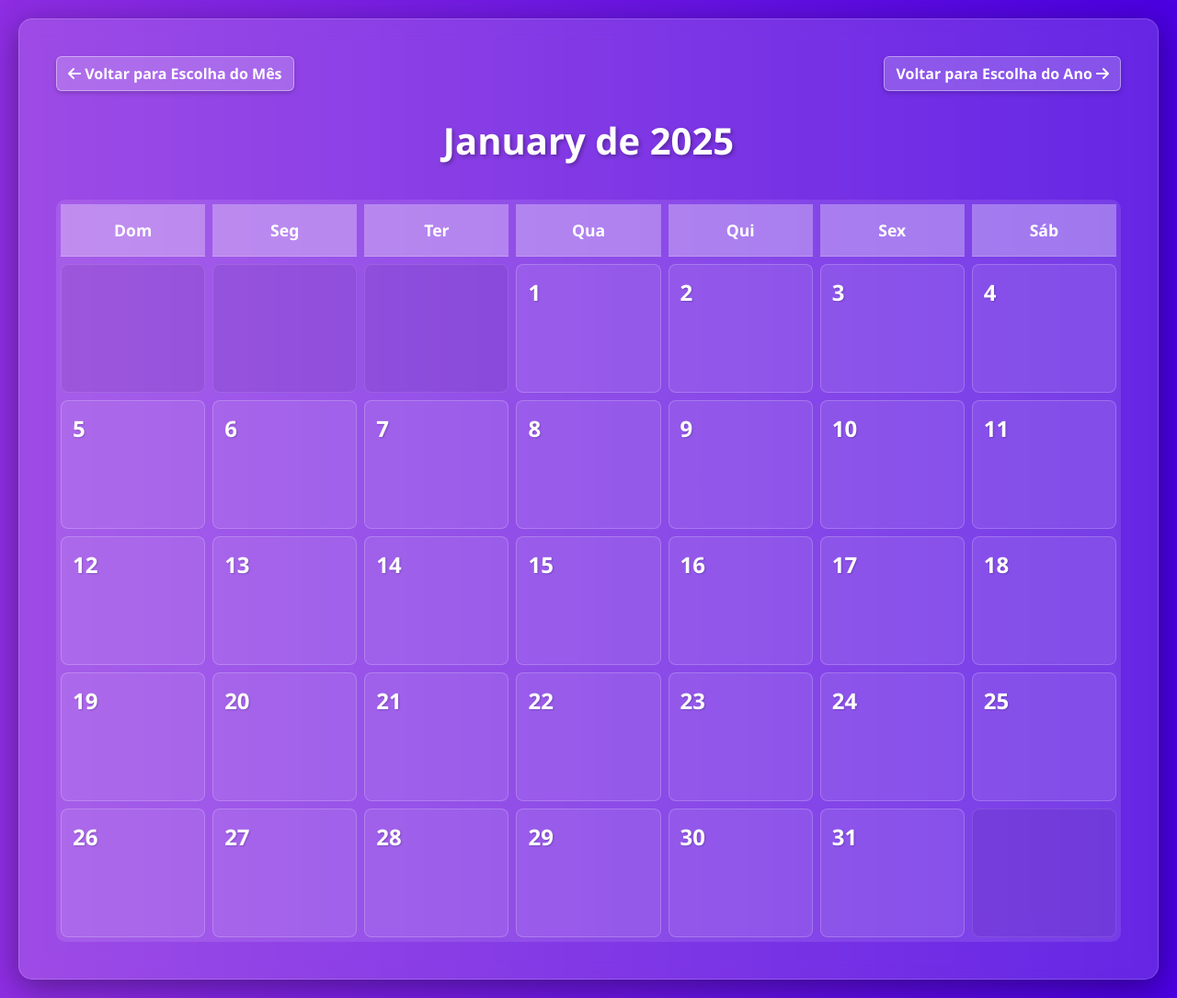
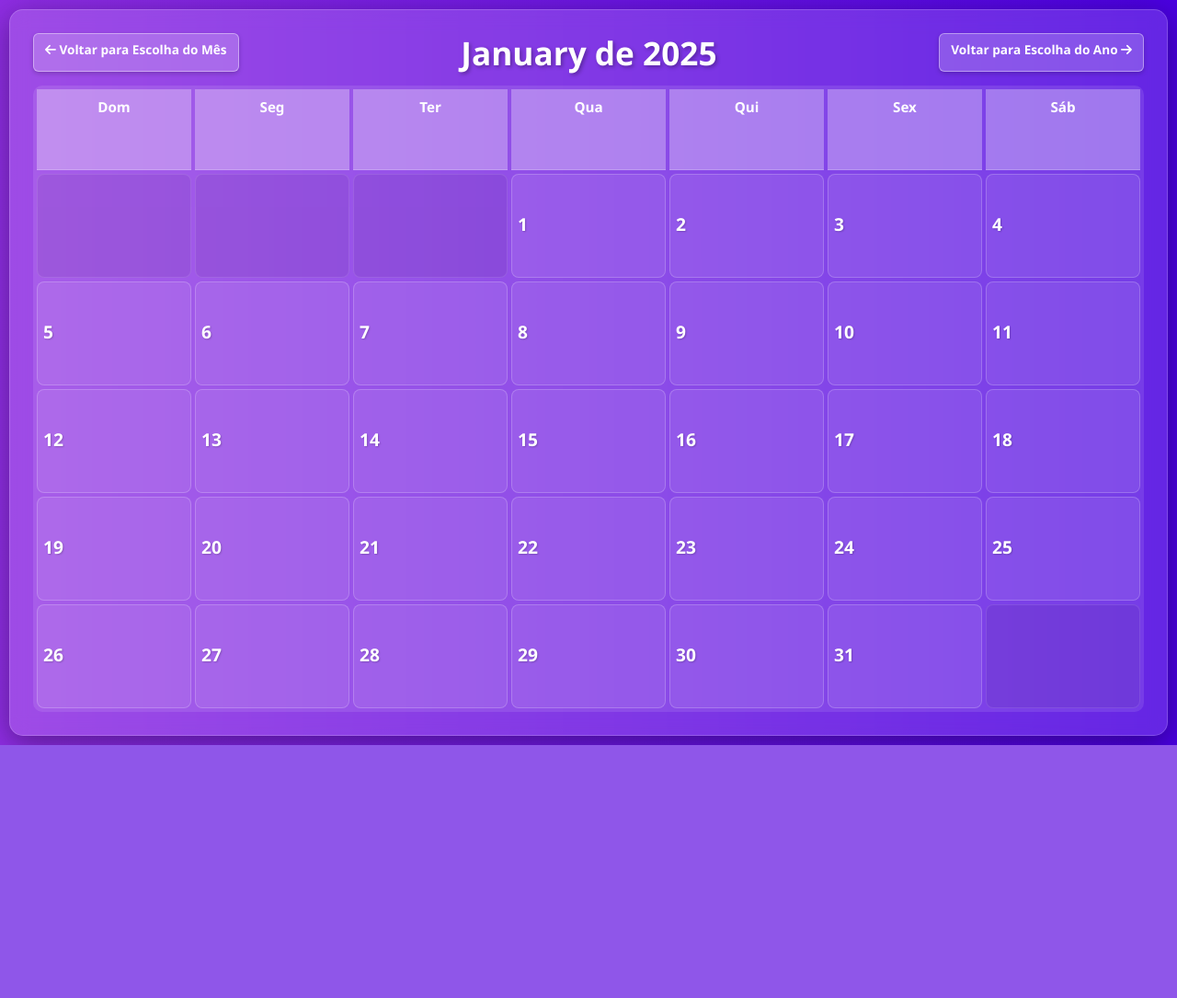
Before and after one commit to manu-sgc/tracker, a Django app: page /atividades/2025/1/ in a window 1280 px wide. Shown: the whole page at 92% size. After the commit the page ends 810 px from the top, so only its background shows below. Run offline with Django 4.2, Linux system fonts and the light colour scheme; data that the repository does not hold is empty.

Commit message:
finalizando

```diff
--- a/atividades/templates/atividades/calendar_view.html
+++ b/atividades/templates/atividades/calendar_view.html
@@ -9,37 +9,42 @@
     <style>
         body {
             font-family: 'Segoe UI', Tahoma, Geneva, Verdana, sans-serif;
-            background: linear-gradient(to right, #8e2de2, #4a00e0); /* Mesmo gradiente */
-            /* Removemos display: flex, justify-content, align-items para que o body ocupe a página toda */
-            min-height: 100vh; /* Ainda ocupa a altura total da viewport */
+            background: linear-gradient(to right, #8e2de2, #4a00e0);
+            min-height: 100vh;
             margin: 0;
             color: #fff;
-            padding: 20px; /* Adiciona um padding geral ao body para evitar que o conteúdo encoste nas bordas */
+            padding: 10px; /* Reduz ainda mais o padding geral do body */
+            display: flex;
+            justify-content: center;
+            align-items: center;
         }
         .container {
-            max-width: 1300px; /* Aumenta a largura máxima para ocupar mais espaço */
-            width: 100%; /* Garante que ele use a largura máxima disponível */
-            padding: 40px;
+            max-width: 1300px;
+            width: 100%;
+            padding: 25px; /* Reduz o padding vertical do container */
             border-radius: 15px;
             background-color: rgba(255, 255, 255, 0.15);
             backdrop-filter: blur(10px);
             box-shadow: 0 8px 32px 0 rgba(0, 0, 0, 0.37);
             text-align: center;
             border: 1px solid rgba(255, 255, 255, 0.18);
-            margin-left: auto; /* Centraliza o container */
+            margin-left: auto;
             margin-right: auto;
+            display: flex;
+            flex-direction: column;
+            height: calc(100vh - 10px); /* Ajusta para nova margem do body (20px = 2*10px) */
         }
         h1 {
             color: #fff;
-            margin-bottom: 40px;
-            font-size: 2.5em;
+            margin-bottom: 0px;
+            font-size: 2.2em;
             font-weight: 700;
             text-shadow: 2px 2px 4px rgba(0, 0, 0, 0.3);
         }
         .nav-links {
             display: flex;
             justify-content: space-between;
-            margin-bottom: 30px;
+            margin-bottom: 0px;
         }
         .nav-links .btn {
             background-color: rgba(255, 255, 255, 0.2);
@@ -48,6 +53,8 @@
             font-weight: bold;
             transition: all 0.3s ease;
             box-shadow: 0 2px 5px rgba(0,0,0,0.2);
+            padding: 7px 12px;
+            font-size: 0.85em;
         }
         .nav-links .btn:hover {
             background-color: rgba(255, 255, 255, 0.4);
@@ -57,29 +64,32 @@
 
         .calendar-grid {
             display: grid;
+            margin-top: 15px;
             grid-template-columns: repeat(7, 1fr);
-            gap: 8px;
+            /* grid-template-rows: auto repeat(6, minmax(70px, 1fr)); */
+            gap: 4px; /* Reduz o gap um pouco mais */
             background-color: rgba(255, 255, 255, 0.1);
             border-radius: 10px;
             overflow: hidden;
-            padding: 5px;
+            padding: 4px; /* Reduz o padding da grid */
+            flex-grow: 1;
         }
         .calendar-header {
             background-color: rgba(255, 255, 255, 0.3);
             color: #fff;
             font-weight: bold;
             text-align: center;
-            padding: 15px 0;
+            padding: 8px 0; /* Reduz o padding do cabeçalho dos dias da semana */
             border-bottom: 1px solid rgba(255, 255, 255, 0.2);
-            font-size: 1.1em;
+            font-size: 0.95em; /* Reduz ligeiramente a fonte do cabeçalho */
         }
         .day-cell {
             border: 1px solid rgba(255, 255, 255, 0.2);
-            padding: 12px;
-            min-height: 140px;
+            padding: 6px; /* Reduz o padding interno da célula */
+            min-height: 65px; /* Reduz o min-height da célula para se ajustar */
             display: flex;
-            flex-direction: column; /* Coloca os itens em coluna por padrão */
-            justify-content: space-between;
+            flex-direction: column;
+            justify-content: center;
             background-color: rgba(255, 255, 255, 0.08);
             cursor: pointer;
             transition: all 0.2s ease;
@@ -92,44 +102,43 @@
         .day-cell.empty { background-color: rgba(0, 0, 0, 0.1); cursor: default; opacity: 0.5; }
         .day-cell:not(.empty):hover {
             background-color: rgba(255, 255, 255, 0.15);
-            box-shadow: 0 4px 15px rgba(0,0,0,0.3);
-            transform: translateY(-3px);
+            box-shadow: 0 3px 8px rgba(0,0,0,0.3);
+            transform: translateY(-1px);
         }
 
-        /* Ajuste para o número do dia e humor lado a lado */
         .day-header-content {
             display: flex;
-            align-items: center; /* Alinha verticalmente */
-            justify-content: flex-start; /* Alinha à esquerda */
-            margin-bottom: 5px; /* Espaço entre o cabeçalho do dia e o comentário */
-            gap: 8px; /* Espaço entre o número e o humor */
+            align-items: center;
+            justify-content: flex-start;
+            margin-bottom: 2px; /* Reduz o margin-bottom */
+            gap: 4px; /* Reduz o gap */
         }
         .day-number {
             font-weight: bold;
-            font-size: 1.5em;
+            font-size: 1.2em; /* Reduz um pouco a fonte do número do dia */
             color: inherit;
-            margin-bottom: 0; /* Remove margin-bottom que estava conflitando */
+            margin-bottom: 0;
         }
         .mood-text {
-            font-size: 1em;
+            font-size: 0.8em; /* Reduz um pouco a fonte do humor */
             font-weight: bold;
             color: inherit;
-            white-space: nowrap; /* Impede que o texto do humor quebre linha */
+            white-space: nowrap;
             overflow: hidden;
             text-overflow: ellipsis;
         }
         .comment-snippet {
-            font-size: 0.85em;
+            font-size: 0.75em; /* Reduz o tamanho da fonte do comentário */
             color: inherit;
             opacity: 0.8;
-            max-height: 60px;
+            max-height: 30px; /* Reduz a altura máxima do snippet */
             overflow: hidden;
             text-overflow: ellipsis;
             display: -webkit-box;
-            -webkit-line-clamp: 3;
+            -webkit-line-clamp: 2;
             -webkit-box-orient: vertical;
             white-space: normal;
-            margin-top: 5px;
+            margin-top: 2px; /* Reduz o margin-top */
         }
 
         /* Cores para o humor (adaptadas para o novo esquema) */
@@ -147,7 +156,10 @@
             text-shadow: 1px 1px 2px rgba(0, 0, 0, 0.4); /* Adiciona sombra para melhor legibilidade em cores claras */
         }
 
-        /* Estilos do Modal */
+        /* Estilos do Modal (mantidos, mas ajuste de max-width) */
+        #activityModal .modal-dialog {
+            max-width: 400px; /* Reduz um pouco mais a largura do modal */
+        }
         #activityModal .modal-content {
             border-radius: 15px;
             background-color: rgba(255, 255, 255, 0.9);
@@ -161,22 +173,26 @@
             border-top-left-radius: 15px;
             border-top-right-radius: 15px;
             border-bottom: none;
-            padding: 20px;
+            padding: 15px; /* Reduz padding do header do modal */
         }
         #activityModal .modal-header .btn-close { filter: invert(1); }
-        #activityModal .modal-body { padding: 25px; }
+        #activityModal .modal-body { padding: 20px; } /* Reduz padding do body do modal */
         #activityModal .modal-body label { font-weight: bold; }
         #activityModal .modal-body textarea,
         #activityModal .modal-body select {
             border-radius: 8px;
             border: 1px solid #ced4da;
-            padding: 10px;
+            padding: 8px; /* Reduz padding de campos do modal */
             background-color: #f8f9fa;
             color: #343a40;
         }
         #activityModal .modal-footer {
             border-top: none;
-            padding: 20px 25px;
+            padding: 15px 20px; /* Reduz padding do footer do modal */
+        }
+        #activityModal .modal-footer .btn-primary,
+        #activityModal .modal-footer .btn-secondary {
+            padding: 8px 15px; /* Reduz padding dos botões do modal */
         }
         #activityModal .modal-footer .btn-primary {
             background-color: #4a00e0;
@@ -203,9 +219,9 @@
     <div class="container">
         <div class="nav-links">
             <a href="{% url 'atividades:select_month' year=year %}" class="btn btn-primary"><i class="fas fa-arrow-left"></i> Voltar para Escolha do Mês</a>
+            <h1>{{ month_name }} de {{ year }}</h1>
             <a href="{% url 'atividades:select_year' %}" class="btn btn-primary">Voltar para Escolha do Ano <i class="fas fa-arrow-right"></i></a>
         </div>
-        <h1>{{ month_name }} de {{ year }}</h1>
 
         <div class="calendar-grid">
             {% for day_name in weekdays %}
```
